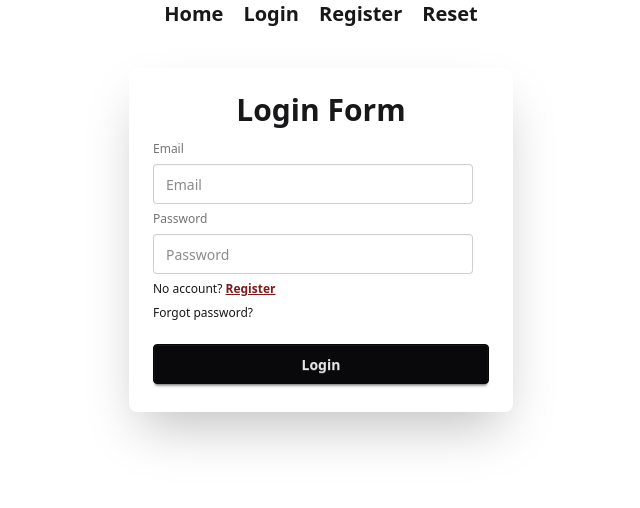
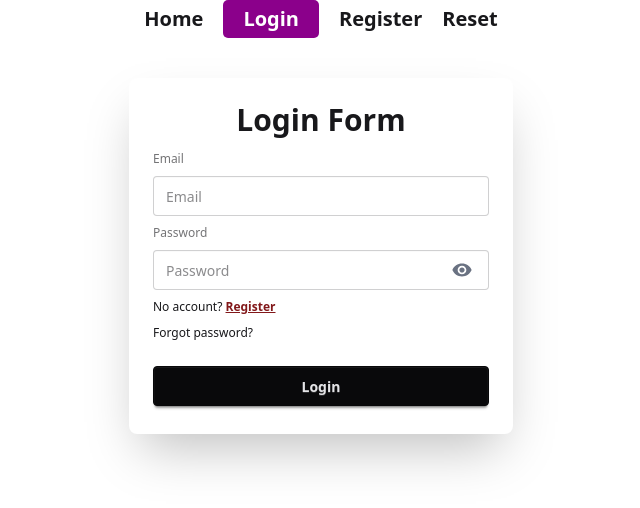
Before and after one commit to Sheikh-Farid77/firebase, a React (Vite) app: page /login in a window 1280 px wide. Shown: the top 508 px of the page, without its empty margins (319-959 px from the left). Built offline with nearby package versions, Linux system fonts and the light colour scheme.

Commit message:
password reset funtionality done

```diff
--- a/package.json
+++ b/package.json
@@ -15,6 +15,7 @@
     "react": "^19.1.0",
     "react-dom": "^19.1.0",
     "react-firebase-hooks": "^5.1.1",
+    "react-icons": "^5.5.0",
     "react-router": "^7.6.3",
     "tailwindcss": "^4.1.11"
   },
--- a/src/firebase.js
+++ b/src/firebase.js
@@ -1,6 +1,6 @@
 // Import the functions you need from the SDKs you need
 import { initializeApp } from "firebase/app";
-import { getAuth, createUserWithEmailAndPassword, signInWithEmailAndPassword } from "firebase/auth";
+import { getAuth, createUserWithEmailAndPassword, signInWithEmailAndPassword, sendPasswordResetEmail } from "firebase/auth";
 // TODO: Add SDKs for Firebase products that you want to use
 // https://firebase.google.com/docs/web/setup#available-libraries
 
@@ -30,12 +30,21 @@ const registerWithEmailAndPassword = async (email, password) => {
 }
 
 const loginWithEmailAndPassword = async (email, password) => {
-  try{
+  try {
     const res = await signInWithEmailAndPassword(auth, email, password);
     return res;
-  }catch(error){
+  } catch (error) {
     console.log(error)
   }
 }
 
-export { registerWithEmailAndPassword, loginWithEmailAndPassword, auth }
+const sendPasswordReset = async (email) => {
+  try {
+    await sendPasswordResetEmail(auth, email)
+  } catch (error) {
+
+    console.log(error)
+  }
+}
+
+export { registerWithEmailAndPassword, loginWithEmailAndPassword, auth, sendPasswordReset }
--- a/src/index.css
+++ b/src/index.css
@@ -1,2 +1,9 @@
 @import "tailwindcss";
 @plugin "daisyui";
+
+.active{
+    background-color: darkmagenta;
+    color: white;
+    padding: 5px 20px;
+    border-radius: 5px;
+}
--- a/src/page/Login.jsx
+++ b/src/page/Login.jsx
@@ -1,20 +1,23 @@
 import { useState } from "react";
 import { Link, useNavigate } from "react-router";
 import { loginWithEmailAndPassword } from "../firebase";
+import { IoMdEye } from "react-icons/io";
+import { IoIosEyeOff } from "react-icons/io";
 
 export default function Login() {
 
     const navigate = useNavigate();
     const [email, setEmail] = useState('');
     const [password, setPassword] = useState('');
+    const [open, setOpen] = useState(false)
 
-    const handleSubmit = async (e)=> {
+    const handleSubmit = async (e) => {
         e.preventDefault();
 
-        try{
+        try {
             await loginWithEmailAndPassword(email, password);
             navigate('/')
-        }catch(err){
+        } catch (err) {
             console.log(err)
         }
     }
@@ -22,14 +25,56 @@ export default function Login() {
         <div className="card bg-base-100 w-full max-w-sm shrink-0 shadow-2xl mx-auto">
             <div className="card-body">
                 <h1 className="text-center font-bold text-3xl">Login Form</h1>
-                <fieldset className="fieldset">
+                <fieldset className="fieldset flex flex-col gap-2">
                     <label className="label">Email</label>
-                       <input onChange={(e) => setEmail(e.target.value)} value={email} type="email" className="input" placeholder="Email" required />
+                    <input
+                        onChange={(e) => setEmail(e.target.value)}
+                        value={email}
+                        type="email"
+                        className="input input-bordered w-full"
+                        placeholder="Email"
+                        required
+                    />
+
                     <label className="label">Password</label>
-                       <input onChange={(e) => setPassword(e.target.value)} value={password} type="password" className="input" placeholder="Password" required />
-                       <p>No account? <Link className="text-red-900 underline font-bold" to='/register'>Register</Link></p>
-                    <div><a className="link link-hover">Forgot password?</a></div>
-                    <button type="submit" onClick={handleSubmit} className="btn btn-neutral mt-4">Login</button>
+                    <div className="relative w-full">
+                        <input
+                            onChange={(e) => setPassword(e.target.value)}
+                            value={password}
+                            type={open ? 'text' : 'password'}
+                            className="input input-bordered w-full pr-12" // give enough right padding
+                            placeholder="Password"
+                            required
+                        />
+                        <span
+                            className="absolute right-4 top-1/2 transform -translate-y-1/2 text-gray-500 cursor-pointer z-10"
+                            onClick={() => setOpen(!open)}
+                        >
+                            {open ? <IoIosEyeOff size={22} /> : <IoMdEye size={22} />}
+                        </span>
+                    </div>
+
+                    <p>
+                        No account?{' '}
+                        <Link
+                            className="text-red-900 underline font-bold"
+                            to="/register"
+                        >
+                            Register
+                        </Link>
+                    </p>
+                    <div>
+                        <Link to="/reset" className="link link-hover">
+                            Forgot password?
+                        </Link>
+                    </div>
+                    <button
+                        type="submit"
+                        onClick={handleSubmit}
+                        className="btn btn-neutral mt-4"
+                    >
+                        Login
+                    </button>
                 </fieldset>
             </div>
         </div>
--- a/src/page/Navbar.jsx
+++ b/src/page/Navbar.jsx
@@ -1,14 +1,14 @@
-import { Link } from "react-router";
+import { NavLink } from "react-router";
 
 export default function Navbar() {
 
     return (
         <div className="container mx-auto mb-10">
             <ul className="flex justify-center items-center gap-5 text-xl font-semibold">
-                <Link to='/'>Home</Link>
-                <Link to='/login'>Login</Link>
-                <Link to='/register'>Register</Link>
-                <Link to='/reset'>Reset</Link>
+                <NavLink to='/'>Home</NavLink>
+                <NavLink to='/login'>Login</NavLink>
+                <NavLink to='/register'>Register</NavLink>
+                <NavLink to='/reset'>Reset</NavLink>
             </ul>
         </div>
     );
--- a/src/page/Reset.jsx
+++ b/src/page/Reset.jsx
@@ -1,5 +1,20 @@
-export default function Reset(){
+import { useState } from "react";
+import { sendPasswordReset } from "../firebase";
+
+export default function Reset() {
+    const [email, setEmail] = useState('')
     return (
-        <div>Reset</div>
+        <div className="flex flex-col justify-center items-center gap-5">
+            <h1 className="text-center font-bold text-3xl">Reset Your Email</h1>
+            <div>
+                <input
+                    className="border px-2"
+                    type="email"
+                    value={email}
+                    onChange={(e) => setEmail(e.target.value)}
+                    placeholder="Enter Your Email" />
+            </div>
+            <button onClick={() => sendPasswordReset(email)} className="px-4 py-1 bg-gray-300 text-xl font-semibold rounded-sm cursor-pointer">send password reset email</button>
+        </div>
     );
 }
```
Also changed, not shown: 1 other file (tests, documents, lock files or other folders).
